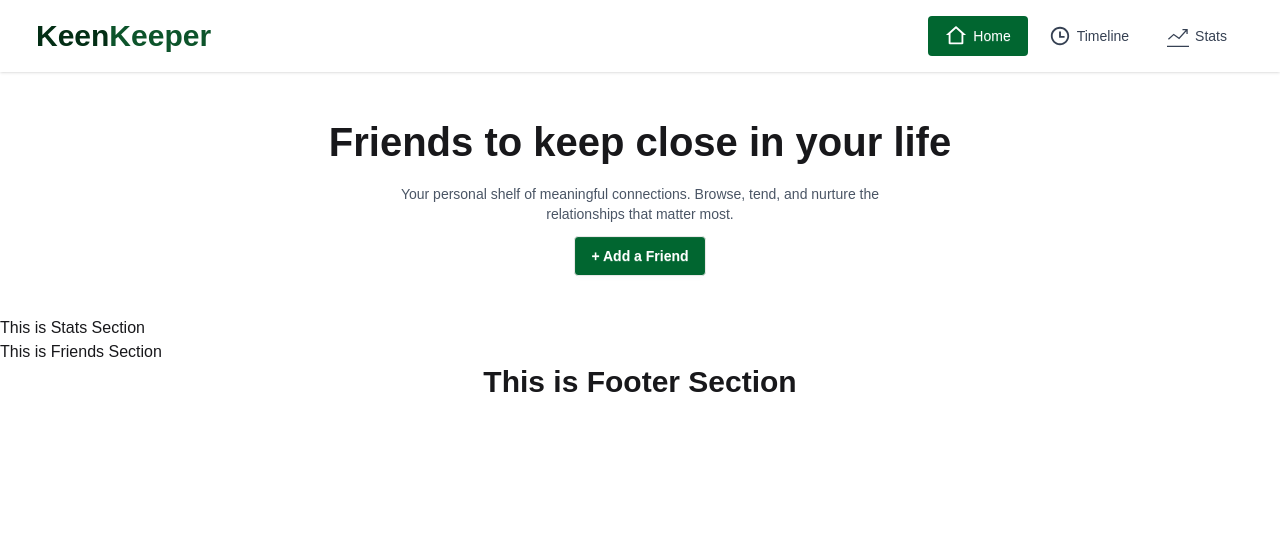
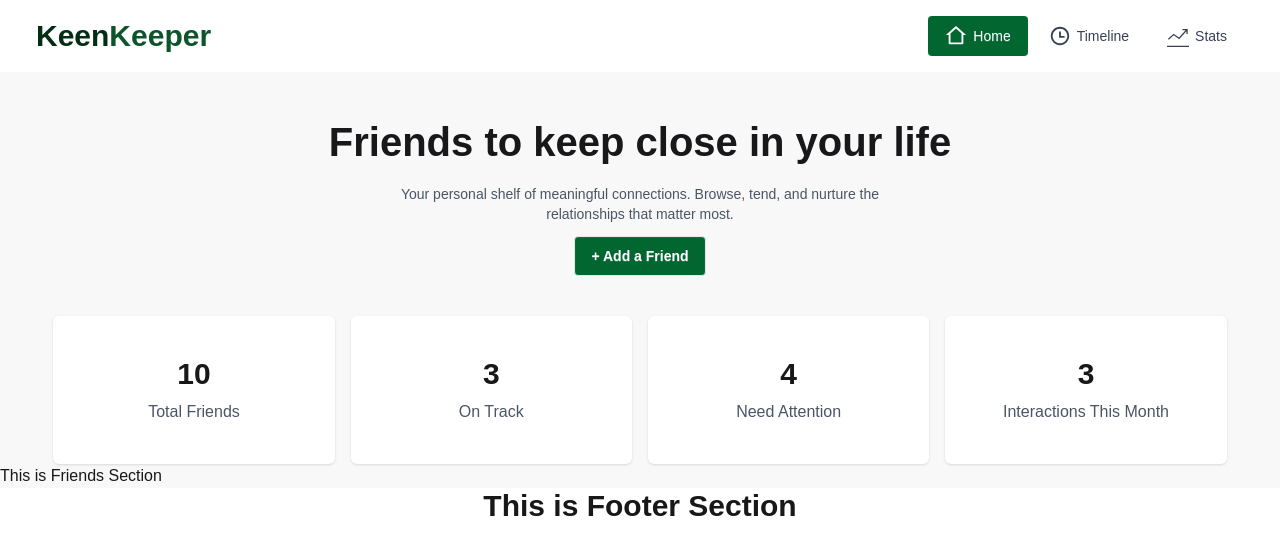
Before and after one commit to takebul/keen-keeper, a React (Vite) app: page / in a window 1280 px wide. Shown: the top 554 px of the page. Built offline with nearby package versions, Linux system fonts and the light colour scheme.

Commit message:
update stats components

```diff
--- a/src/components/homepage/Banner.jsx
+++ b/src/components/homepage/Banner.jsx
@@ -2,15 +2,17 @@ import React from "react";
 
 const Banner = () => {
   return (
-    <div className="w-11/12 mx-auto text-center my-10 space-y-3">
+    <div className="bg-base-200">
+      <div className="w-11/12 mx-auto text-center py-10 space-y-3">
         <h1 className="font-bold text-[40px]">
           Friends to keep close in your life
         </h1>
         <p className="font-light text-gray-600 text-sm">
-        Your personal shelf of meaningful connections. Browse, tend, and nurture
-        the <br /> relationships that matter most.
+          Your personal shelf of meaningful connections. Browse, tend, and
+          nurture the <br /> relationships that matter most.
         </p>
         <button className="btn bg-green-800 text-white">+ Add a Friend</button>
+      </div>
     </div>
   );
 };
--- a/src/components/homepage/Stats.jsx
+++ b/src/components/homepage/Stats.jsx
@@ -1,9 +1,39 @@
 import React from "react";
+import useFriendsData from "../../hook/useFriendsData";
 
 const Stats = () => {
+  const { friends, loading } = useFriendsData();
+
+  if (loading) {
+    return (
+      <div>
+        <h2>Loading...</h2>
+      </div>
+    );
+  }
+
+  const overdue = friends.filter((friend) => friend.status === "overdue");
+  const onTrack = friends.filter((friend) => friend.status === "on-track");
+  const almostDue = friends.filter((friend) => friend.status === "almost due");
+
   return (
-    <div>
-      <h2>This is Stats Section</h2>
+    <div className="w-11/12 mx-auto grid grid-cols-4 gap-4">
+      <div className="bg-white p-10 text-center space-y-2 rounded-md shadow">
+        <h2 className="text-3xl font-semibold">{friends.length} </h2>
+        <p className="text-gray-600">Total Friends</p>
+      </div>
+      <div className="bg-white p-10 text-center space-y-2 rounded-md shadow">
+        <h2 className="text-3xl font-semibold">{onTrack.length}</h2>
+        <p className="text-gray-600">On Track</p>
+      </div>
+      <div className="bg-white p-10 text-center space-y-2 rounded-md shadow">
+        <h2 className="text-3xl font-semibold">{overdue.length}</h2>
+        <p className="text-gray-600">Need Attention</p>
+      </div>
+      <div className="bg-white p-10 text-center space-y-2 rounded-md shadow">
+        <h2 className="text-3xl font-semibold">{almostDue.length}</h2>
+        <p className="text-gray-600">Interactions This Month</p>
+      </div>
     </div>
   );
 };
--- a/src/pages/homepage/Homepage.jsx
+++ b/src/pages/homepage/Homepage.jsx
@@ -5,7 +5,7 @@ import Friends from "../../components/homepage/Friends";
 
 const Homepage = () => {
   return (
-    <div>
+    <div className="bg-base-200">
       <Banner />
       <Stats />
       <Friends />
```
Lines whose indentation alone changed are shown as unchanged.
